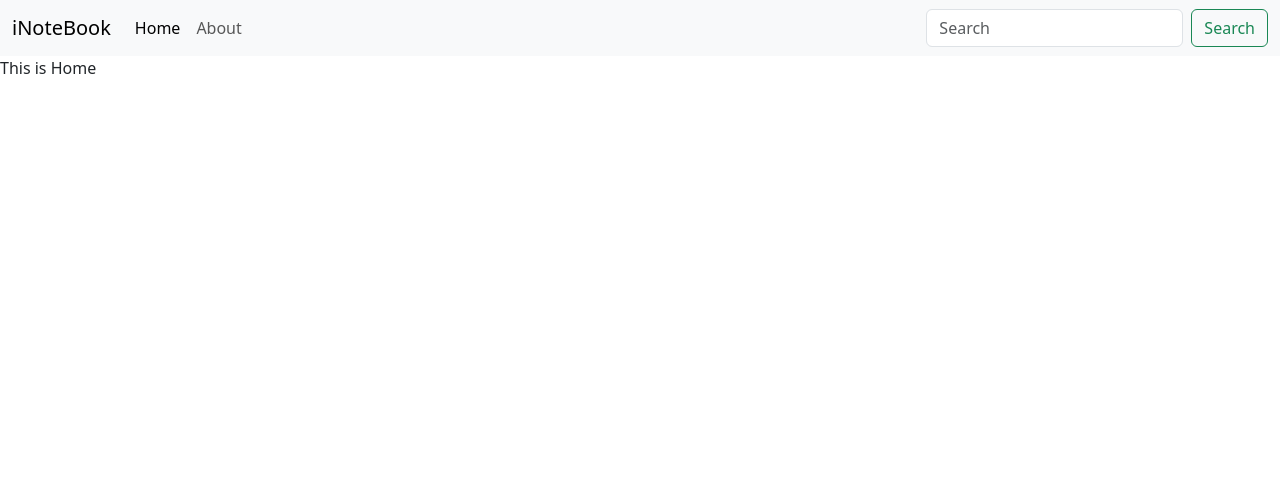
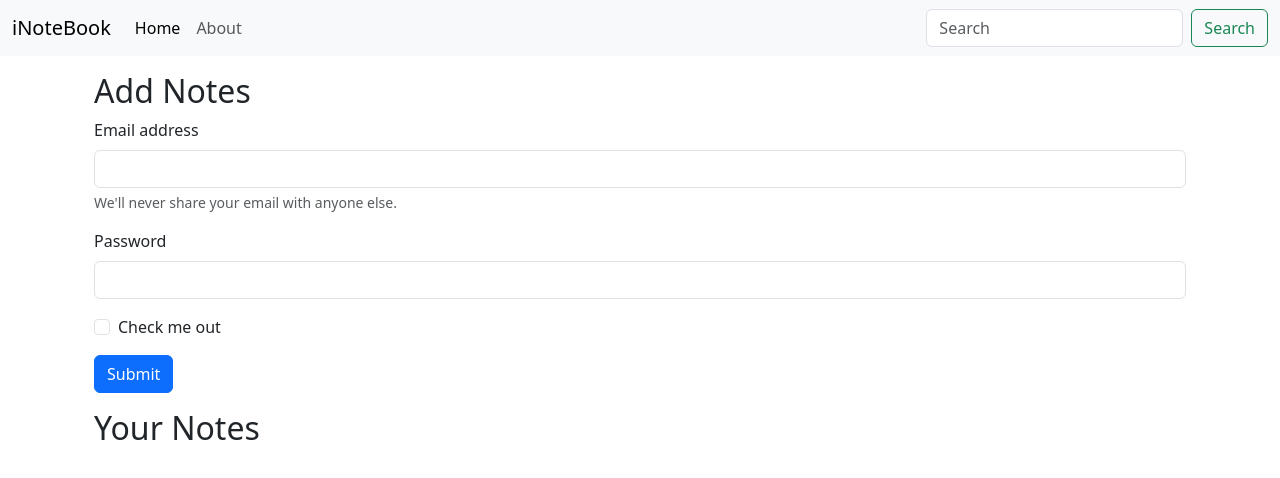
Before and after one commit to ZeusOnline1998/inotebook, a React (Vite) app in the folder frontend/: page / in a window 1280 px wide. Shown: the top 478 px of the page. Built offline with nearby package versions, Linux system fonts and the light colour scheme.

Commit message:
General structure of home page

```diff
--- a/frontend/src/App.jsx
+++ b/frontend/src/App.jsx
@@ -11,10 +11,12 @@
       <NoteState>
         <BrowserRouter>
           <Navbar />
-          <Routes>
-            <Route path='/' element={<Home />}></Route>
-            <Route path='/about' element={<About />}></Route>
-          </Routes>
+          <div className="container">
+            <Routes>
+              <Route path='/' element={<Home />}></Route>
+              <Route path='/about' element={<About />}></Route>
+            </Routes>
+          </div>
         </BrowserRouter>
       </NoteState>
     </>
--- a/frontend/src/components/About.jsx
+++ b/frontend/src/components/About.jsx
@@ -1,16 +1,9 @@
-import React, { useContext, useEffect } from 'react'
-import NoteContext from '../context/notes/noteContext'
+import React from 'react'
 const About = () => {
-  const a = useContext(NoteContext)
-
-  useEffect(() => {
-    a.update();
-  // eslint-disable-next-line
-  }, []);
 
   return (
     <div>
-      This is About {a.state.name} from {a.state.location}
+      This is About
     </div>
   )
 }
--- a/frontend/src/components/Home.jsx
+++ b/frontend/src/components/Home.jsx
@@ -3,7 +3,29 @@
 const Home = () => {
   return (
     <div>
-      This is Home
+      <div className="container my-3">
+        <h2>Add Notes</h2>
+        <form>
+          <div className="mb-3">
+            <label htmlFor="exampleInputEmail1" className="form-label">Email address</label>
+            <input type="email" className="form-control" id="exampleInputEmail1" aria-describedby="emailHelp" />
+            <div id="emailHelp" className="form-text">We'll never share your email with anyone else.</div>
+          </div>
+          <div className="mb-3">
+            <label htmlFor="exampleInputPassword1" className="form-label">Password</label>
+            <input type="password" className="form-control" id="exampleInputPassword1" />
+          </div>
+          <div className="mb-3 form-check">
+            <input type="checkbox" className="form-check-input" id="exampleCheck1" />
+            <label className="form-check-label" htmlFor="exampleCheck1">Check me out</label>
+          </div>
+          <button type="submit" className="btn btn-primary">Submit</button>
+        </form>
+      </div>
+
+      <div className="container my-3">
+        <h2>Your Notes</h2>
+      </div>
     </div>
   )
 }
--- a/frontend/src/context/notes/NoteState.jsx
+++ b/frontend/src/context/notes/NoteState.jsx
@@ -1,22 +1,10 @@
 import NoteContext from './noteContext';
-import { useState } from 'react';
+
 
 const NoteState = (props) => {
-    const s1 = {
-        "name": "Zeus",
-        "location": "Mumbai"
-    }
-
-    const [state, setState] = useState(s1);
-
-    const update = () => {
-        setTimeout(() => {
-            setState({"name": "Amit", "location": "Bombay"})
-        }, 2000);
-    }
 
     return (
-        <NoteContext.Provider value={{state, update}} >
+        <NoteContext.Provider value={{}} >
             { props.children }
         </NoteContext.Provider>
     )
```
